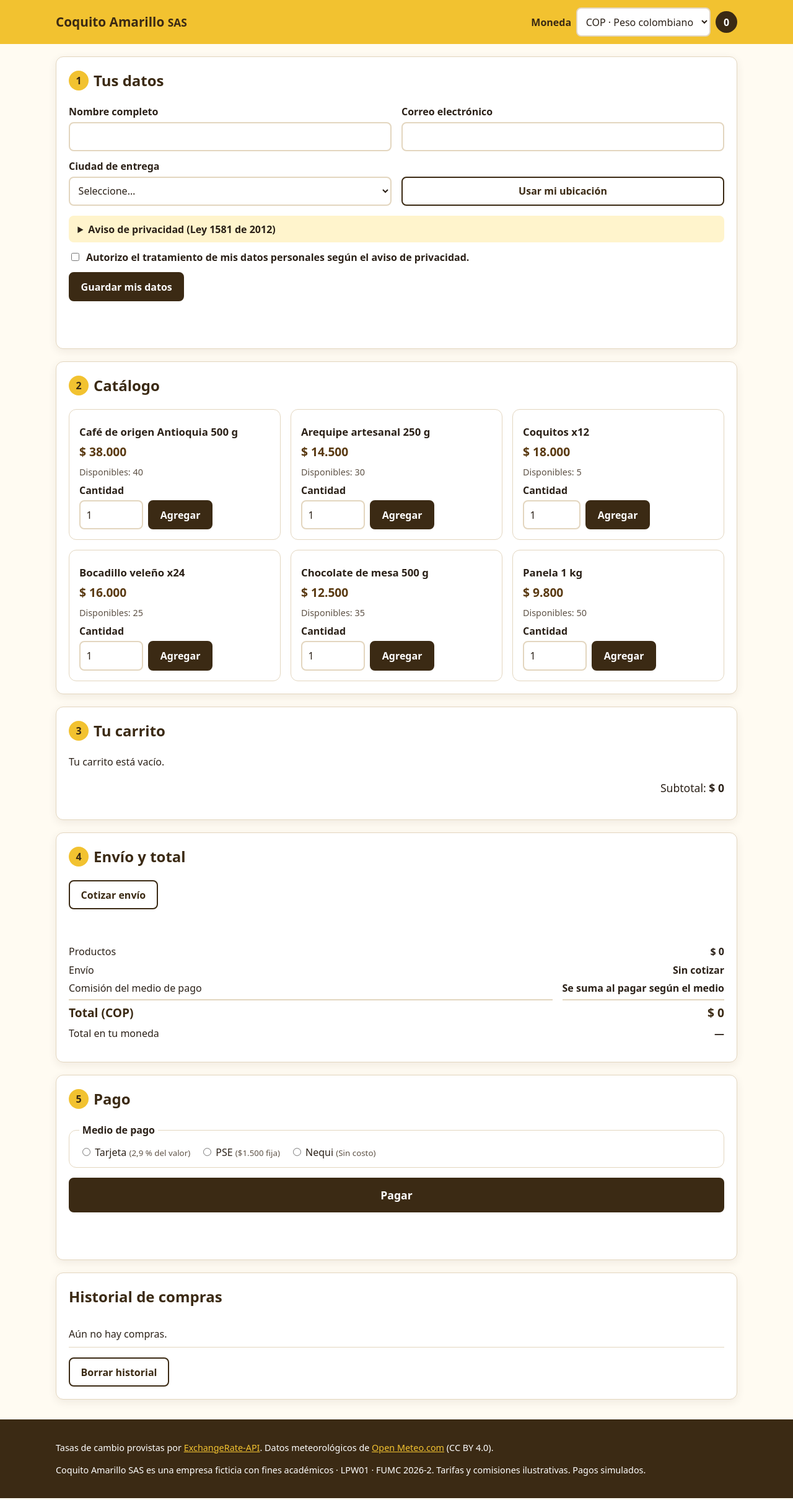
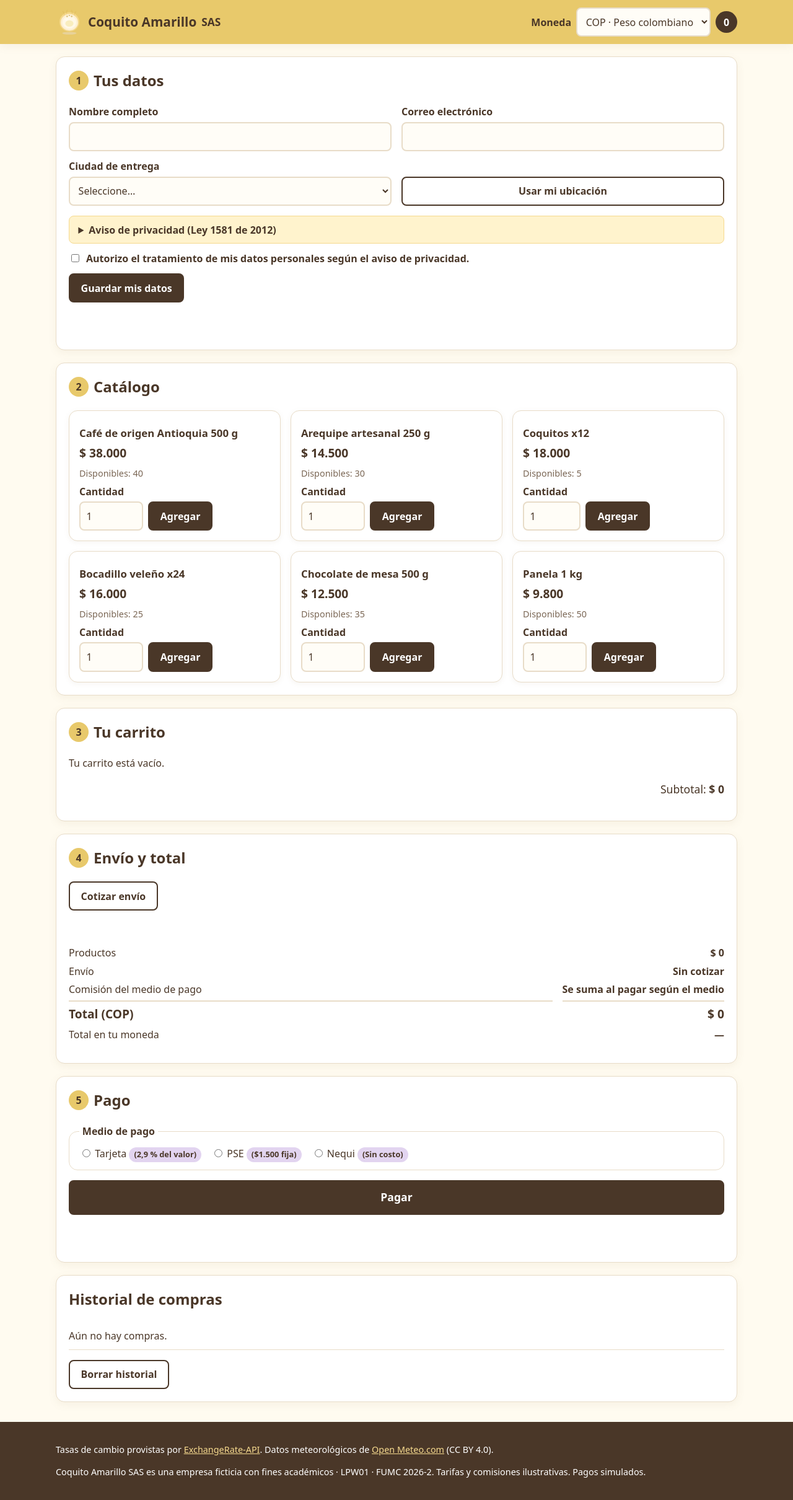
Before and after one commit to pablormrz/coquito-amarillo-webapp, a plain HTML site: page index.html in a window 1280 px wide. Shown: the whole page at 62% size. Drawn offline with Linux system fonts and the light colour scheme.

Commit message:
Agregar Logo Favicon

```diff
--- a/css/estilos.css
+++ b/css/estilos.css
@@ -1,18 +1,24 @@
 /* ===== Variables (paleta Coquito Amarillo, contraste AA) ===== */
 :root {
-    --amarillo: #F2C230;
-    --amarillo-claro: #FFF4CC;
-    --cafe: #5A3A12;
-    --cafe-oscuro: #3B2A14;
-    --verde: #1E6B3A;
-    --rojo: #B3261E;
-    --fondo: #FFFBF2;
-    --superficie: #FFFFFF;
-    --texto: #2B2118;
-    --texto-suave: #5E5246;
-    --borde: #E3D6BF;
-    --radio: 12px;
-    --sombra: 0 4px 14px rgba(59, 42, 20, .08);
+    --amarillo-suave: #FFF3CD;
+    --amarillo-medio: #F5D98E;
+    --amarillo-fuerte: #E8C96B;
+    --crema: #FFFBF0;
+    --rosa-pastel: #FFD6E0;
+    --lila-pastel: #E2D4F0;
+    --verde-pastel: #D4EDDA;
+    --azul-pastel: #D6EAF8;
+    --texto-primario: #4A3728;
+    --texto-secundario: #7A6654;
+    --borde-input: #E8DCC8;
+    --fondo-input: #FFFDF7;
+    --sombra: rgba(139, 109, 71, 0.08);
+    --sombra-hover: rgba(139, 109, 71, 0.16);
+    --exito: #5BA06D;
+    --error: #D45D5D;
+    --radio: 14px;
+    --exito-texto: #2D663B;
+    --error-texto: #9C2A2A;
     --fuente: system-ui, "Segoe UI", Roboto, Arial, sans-serif;
 }
 
@@ -29,13 +35,13 @@
 body {
     margin: 0;
     font-family: var(--fuente);
-    color: var(--texto);
-    background: var(--fondo);
+    color: var(--texto-primario);
+    background: var(--crema);
     line-height: 1.5;
 }
 
 h2 {
-    color: var(--cafe-oscuro);
+    color: var(--texto-primario);
     margin-top: 0;
     display: flex;
     align-items: center;
@@ -43,7 +49,7 @@ h2 {
 }
 
 a {
-    color: var(--cafe);
+    color: var(--texto-primario);
 }
 
 .contenedor {
@@ -65,25 +71,24 @@ a {
 }
 
 :focus-visible {
-    outline: 3px solid var(--cafe);
+    outline: 3px solid var(--texto-primario);
     outline-offset: 2px;
 }
 
 /* ===== Encabezado ===== */
 .encabezado {
-    background: var(--amarillo);
+    background: var(--amarillo-fuerte);
     position: sticky;
     top: 0;
     z-index: 5;
-    box-shadow: var(-- sombra);
+    box-shadow: 0 4px 14px var(--sombra);
 }
 
 .encabezado__fila {
     display: flex;
     flex-wrap: wrap;
     justify-content: space-between;
-    align-items:
-        center;
+    align-items: center;
     gap: .5rem;
     padding: .75rem 0;
 }
@@ -92,7 +97,24 @@ a {
     margin: 0;
     font-weight: 800;
     font-size: 1.3rem;
-    color: var(--cafe-oscuro);
+    color: var(--texto-primario);
+    display: flex;
+    align-items: center;
+    gap: .5rem;
+}
+
+.marca__enlace {
+    display: inline-flex;
+    align-items: center;
+    text-decoration: none;
+    border-radius: var(--radio);
+}
+
+.marca__logo {
+    width: 40px;
+    height: 40px;
+    display: block;
+    flex-shrink: 0;
 }
 
 .marca small {
@@ -108,31 +130,37 @@ a {
 
 .encabezado__acciones label {
     font-weight: 600;
-    color: var(--cafe-oscuro);
+    color: var(--texto-primario);
 }
 
 .contador {
-    background: var(--cafe-oscuro);
+    background: var(--texto-primario);
     color: #fff;
     padding: .35rem .8rem;
     border-radius: 999px;
     text-decoration: none;
     font-weight: 700;
+    transition: transform .15s, box-shadow .15s;
+}
+
+.contador:hover {
+    box-shadow: 0 4px 10px var(--sombra-hover);
 }
 
 /* ===== Paneles ===== */
 .panel {
-    background: var(--superficie);
-    border: 1px solid var(--borde);
+    background: #FFFFFF;
+    border: 1px solid var(--borde-input);
     border-radius: var(--radio);
-    box-shadow: var(--sombra);
+    box-shadow: 0 4px 14px var(--sombra);
     padding: 1.25rem;
     margin: 1.25rem 0;
 }
 
 .paso {
-    background: var(--amarillo);
-    color: var(--cafe-oscuro);
+    background: var(--amarillo-fuerte);
+    color: var(--texto-primario);
+    font-weight: 800;
     width: 2rem;
     height: 2rem;
     border-radius: 50%;
@@ -177,20 +205,30 @@ input,
 select {
     font: inherit;
     padding: .6rem;
-    border: 2px solid var(--borde);
+    border: 2px solid var(--borde-input);
     border-radius: 8px;
-    background: #fff;
-    color: var(--texto);
+    background: var(--fondo-input);
+    color: var(--texto-primario);
 }
 
 input:focus,
 select:focus {
-    border-color: var(--cafe);
+    border-color: var(--texto-primario);
     outline: none;
 }
 
+input:user-invalid,
+select:user-invalid {
+    border-color: var(--error);
+}
+
+input:user-valid:not([type="checkbox"]):not([type="radio"]),
+select:user-valid {
+    border-color: var(--exito);
+}
+
 fieldset {
-    border: 1px solid var(--borde);
+    border: 1px solid var(--borde-input);
     border-radius: var(--radio);
     margin: 0 0 1rem;
     padding: .75rem 1rem;
@@ -208,15 +246,21 @@ legend {
 }
 
 .medios small {
-    color: var(--texto-suave);
+    display: inline-block;
+    background: var(--lila-pastel);
+    color: var(--texto-primario);
+    padding: .15rem .5rem;
+    border-radius: 999px;
+    font-size: .8rem;
+    font-weight: 600;
 }
 
 .privacidad {
-    background: var(--amarillo-claro);
+    background: var(--amarillo-suave);
+    border: 1px solid var(--amarillo-medio);
     border-radius: 8px;
     padding: .6rem .9rem;
-    margin-top:
-        1rem;
+    margin-top: 1rem;
 }
 
 .privacidad summary {
@@ -229,27 +273,30 @@ legend {
     font: inherit;
     font-weight: 700;
     cursor: pointer;
-    border: 2px solid var(--cafe-oscuro);
-    background: var(--cafe-oscuro);
+    border: 2px solid var(--texto-primario);
+    background: var(--texto-primario);
     color: #fff;
     padding: .6rem 1.1rem;
     border-radius: 8px;
-    transition:
-        transform .15s, background .15s;
+    transition: transform .15s, background .15s, box-shadow .15s;
 }
 
 .btn:hover {
     transform: translateY(-1px);
-    background: var(--cafe);
+    background: #3B2A14;
+    box-shadow: 0 4px 12px var(--sombra-hover);
 }
 
 .btn--secundario {
     background: #fff;
-    color: var(--cafe-oscuro);
+    color: var(--texto-primario);
+    border: 2px solid var(--texto-primario);
 }
 
 .btn--secundario:hover {
-    background: var(--amarillo-claro);
+    background: var(--lila-pastel);
+    border-color: var(--texto-primario);
+    box-shadow: 0 4px 12px var(--sombra-hover);
 }
 
 .btn--mini {
@@ -267,6 +314,7 @@ legend {
     opacity: .5;
     cursor: not-allowed;
     transform: none;
+    box-shadow: none;
 }
 
 /* ===== Catálogo ===== */
@@ -277,12 +325,20 @@ legend {
 }
 
 .producto {
-    border: 1px solid var(--borde);
+    background: #FFFFFF;
+    border: 1px solid var(--borde-input);
     border-radius: var(--radio);
+    box-shadow: 0 2px 8px var(--sombra);
     padding: 1rem;
     display: flex;
     flex-direction: column;
     gap: .4rem;
+    transition: transform .15s, box-shadow .15s;
+}
+
+.producto:hover {
+    transform: translateY(-2px);
+    box-shadow: 0 6px 18px var(--sombra-hover);
 }
 
 .producto__emoji {
@@ -297,7 +353,7 @@ legend {
 .producto__precio {
     font-size: 1.2rem;
     font-weight: 800;
-    color: var(--cafe);
+    color: var(--texto-primario);
     margin: 0;
 }
 
@@ -305,12 +361,12 @@ legend {
     display: block;
     font-size: .85rem;
     font-weight: 600;
-    color: var(--texto-suave);
+    color: var(--texto-secundario);
 }
 
 .producto__stock {
     margin: 0;
-    color: var(--texto-suave);
+    color: var(--texto-secundario);
     font-size: .9rem;
 }
 
@@ -338,7 +394,7 @@ legend {
     gap: .5rem;
     align-items: center;
     padding: .6rem 0;
-    border-bottom: 1px solid var(--borde);
+    border-bottom: 1px solid var(--borde-input);
 }
 
 .carrito__controles {
@@ -375,13 +431,13 @@ legend {
 .resumen__total {
     font-size: 1.2rem;
     font-weight: 800;
-    color: var(--cafe-oscuro);
-    border-top: 2px solid var(--borde);
+    color: var(--texto-primario);
+    border-top: 2px solid var(--borde-input);
     padding-top: .4rem;
 }
 
 .nota {
-    color: var(--texto-suave);
+    color: var(--texto-secundario);
     font-size: .9rem;
 }
 
@@ -392,11 +448,11 @@ legend {
 }
 
 .estado--ok {
-    color: var(--verde);
+    color: var(--exito-texto);
 }
 
 .estado--error {
-    color: var(--rojo);
+    color: var(--error-texto);
 }
 
 .avisos:empty {
@@ -407,23 +463,34 @@ legend {
     margin: .75rem 0 0;
     padding: .7rem 1rem;
     border-radius: 8px;
-    border-left: 5px solid var(-- amarillo);
-    background: var(--amarillo-claro);
+    border-left: 5px solid var(--amarillo-fuerte);
+    background: var(--amarillo-suave);
+    color: var(--texto-primario);
+}
+
+.aviso--info {
+    border-left-color: #6BA3D6;
+    background: var(--azul-pastel);
+    color: var(--texto-primario);
 }
 
 .aviso--error {
-    border-color: var(--rojo);
-    background: #FDECEA;
+    border-left-color: var(--error);
+    background: var(--rosa-pastel);
+    color: var(--error-texto);
 }
 
 .aviso--ok {
-    border-color: var(--verde);
-    background: #E6F4EA;
+    border-left-color: var(--exito);
+    background: var(--verde-pastel);
+    color: var(--exito-texto);
 }
 
 /* ===== Recibo e historial ===== */
 .recibo {
-    border: 2px dashed var(--cafe);
+    border: 2px dashed var(--texto-secundario);
+    background: var(--fondo-input);
+    border-radius: var(--radio);
 }
 
 .recibo table {
@@ -435,7 +502,7 @@ legend {
 .recibo th,
 .recibo td {
     padding: .4rem;
-    border-bottom: 1px solid var(--borde);
+    border-bottom: 1px solid var(--borde-input);
     text-align: left;
 }
 
@@ -453,18 +520,18 @@ legend {
 }
 
 .etiqueta--APROBADA {
-    background: #E6F4EA;
-    color: var(--verde);
+    background: var(--verde-pastel);
+    color: var(--exito-texto);
 }
 
 .etiqueta--RECHAZADA {
-    background: #FDECEA;
-    color: var(--rojo);
+    background: var(--rosa-pastel);
+    color: var(--error-texto);
 }
 
 .etiqueta--PENDIENTE {
-    background: var(--amarillo-claro);
-    color: var(--cafe);
+    background: var(--amarillo-suave);
+    color: var(--texto-primario);
 }
 
 .historial {
@@ -478,25 +545,33 @@ legend {
     justify-content: space-between;
     gap: .5rem;
     padding: .6rem 0;
-    border-bottom: 1px solid var(--borde);
+    border-bottom: 1px solid var(--borde-input);
 }
 
 /* ===== Pie ===== */
 .pie {
-    background: var(--cafe-oscuro);
+    background: var(--texto-primario);
     color: #fff;
     padding: 1.25rem 0;
     font-size: .9rem;
-    margin-top:
-        2rem;
+    margin-top: 2rem;
 }
 
 .pie a {
-    color: var(--amarillo);
+    color: var(--amarillo-medio);
+}
+
+.pie a:hover {
+    color: #fff;
 }
 
 /* ===== Responsive ===== */
 @media (min-width: 640px) {
+    .marca__logo {
+        width: 44px;
+        height: 44px;
+    }
+
     .rejilla-2 {
         grid-template-columns: 1fr 1fr;
     }
--- a/index.html
+++ b/index.html
@@ -6,6 +6,8 @@
     <meta name="viewport" content="width=device-width, initial-scale=1.0">
     <meta name="description" content="Prototipo de tienda web de Coquito Amarillo SAS: productos típicos colombianos.">
     <title>Coquito Amarillo SAS · Tienda en línea</title>
+    <link rel="icon" type="image/svg+xml" href="docs/logo.svg">
+    <meta name="theme-color" content="#E8C96B">
     <link rel="stylesheet" href="css/estilos.css">
 </head>
 
@@ -14,7 +16,7 @@
     <!-- ===== ENCABEZADO ===== -->
     <header class="encabezado">
         <div class="contenedor encabezado__fila">
-            <p class="marca"><span aria-hidden="true"> </span> Coquito Amarillo <small>SAS</small></p>
+            <p class="marca"><a href="#contenido" class="marca__enlace" aria-label="Ir al contenido"><img src="docs/logo.svg" alt="" class="marca__logo" width="40" height="40"></a> Coquito Amarillo <small>SAS</small></p>
             <div class="encabezado__acciones">
                 <label for="moneda">Moneda</label>
                 <select id="moneda">
```
Also changed, not shown: docs/logo.svg (added), 1 other file.
